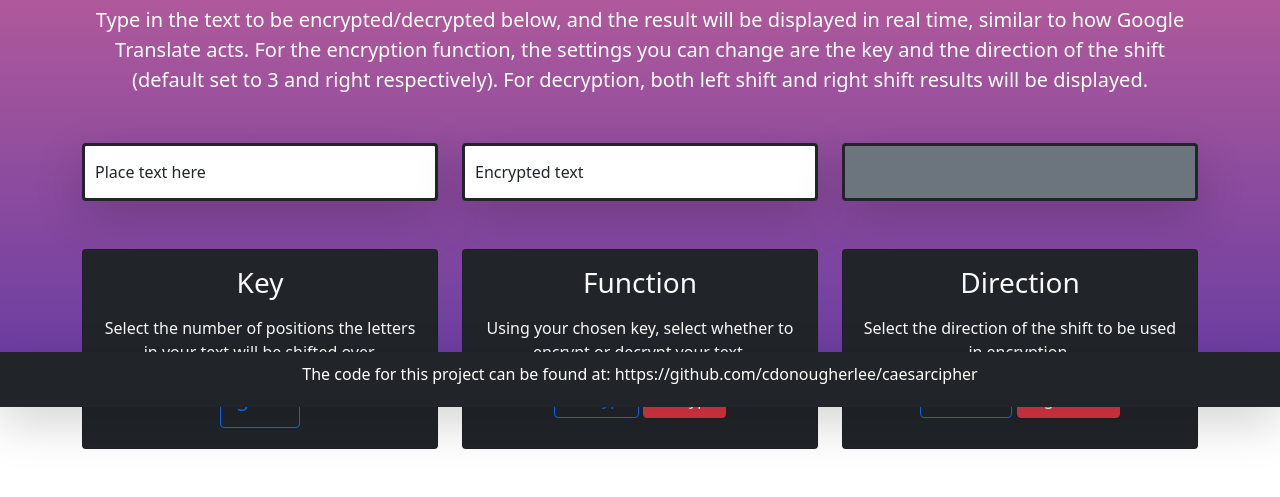
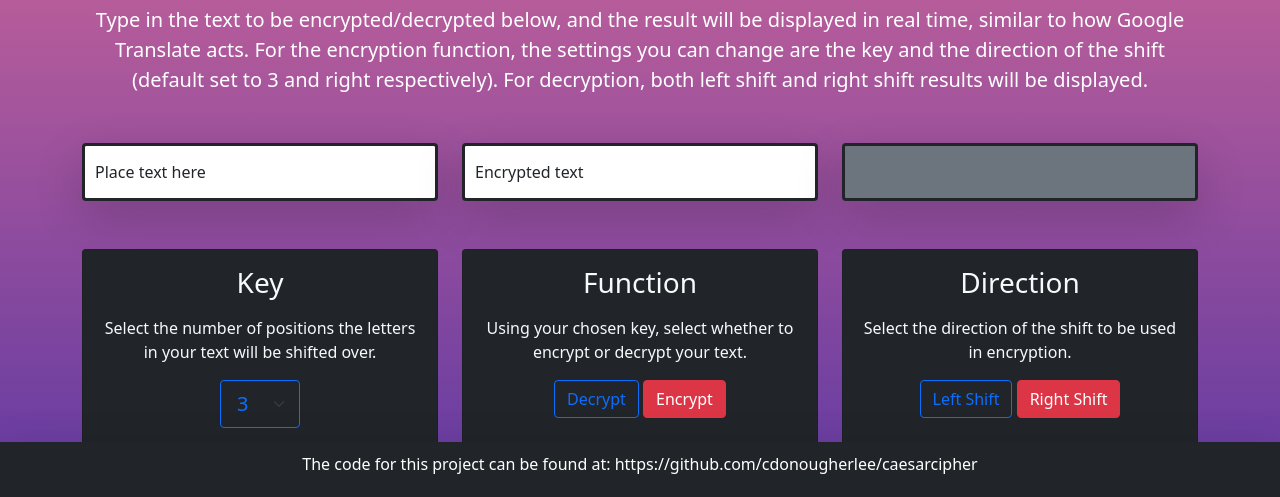
Before and after one commit to cdonougherlee/caesarcipher, a plain HTML site: page index.html in a window 1280 px wide. Shown: the part 393-890 px from the top of the page. Drawn offline with nearby package versions, Linux system fonts and the light colour scheme.

Commit message:
Fixed footer to stay at bottom

```diff
--- a/style.css
+++ b/style.css
@@ -7,8 +7,9 @@ select {
 }
 
 html, body{
+  position: relative;
   margin: 0;
-  height: 100%;
+  min-height: 100vh;
   background-image: linear-gradient(#F97794, #623AA2);
   background-repeat: no-repeat;
 }
```
